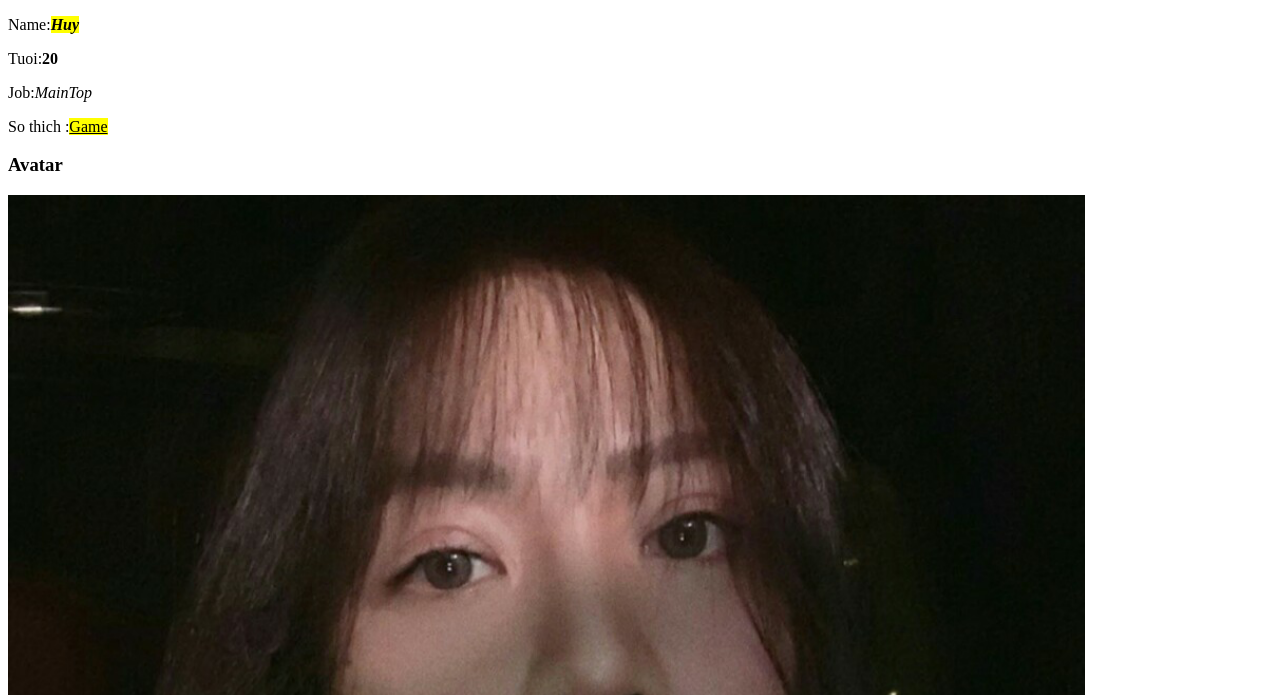
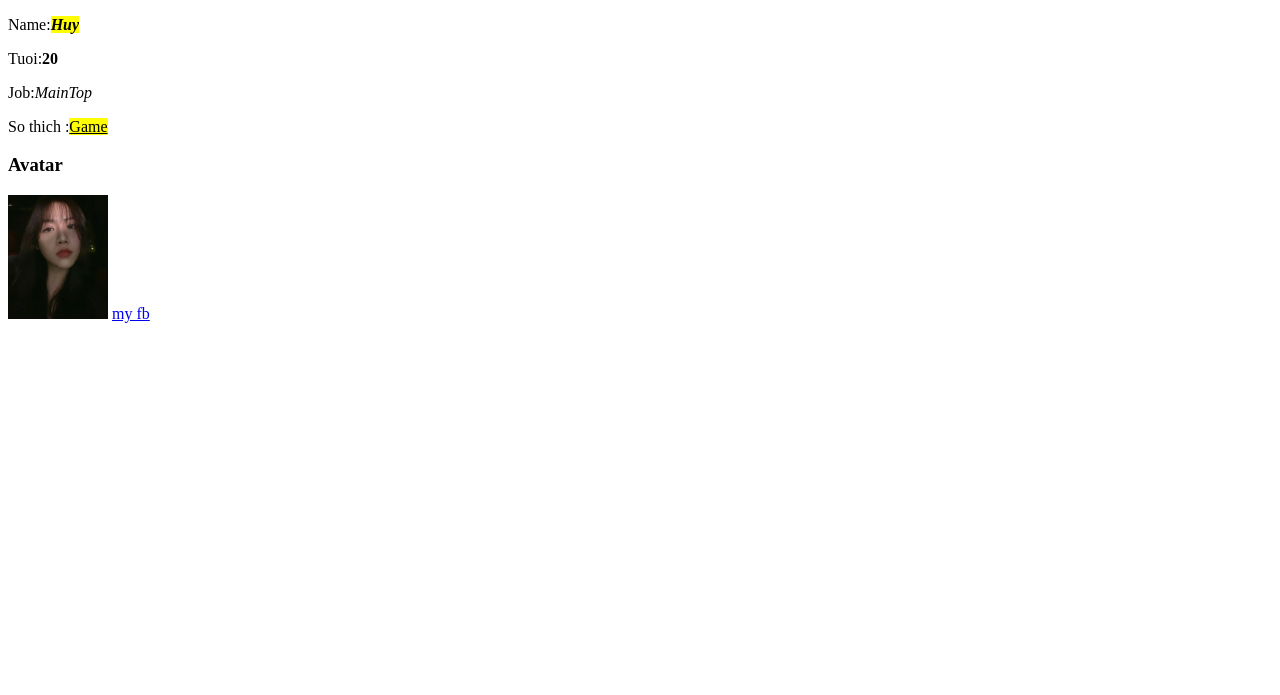
Before and after one commit to Yuh06/yuh06.github.io, a plain HTML site: page index2.html in a window 1280 px wide. Shown: the part 105-800 px from the top of the page. Drawn offline with Linux system fonts and the light colour scheme.

Commit message:
them link

```diff
--- a/index2.html
+++ b/index2.html
@@ -13,6 +13,7 @@
     <p>Job:<i>MainTop</i></p>
     <p>So thich :<ins><mark>Game</mark></ins></p>
     <h3>Avatar</h3>
-    <img src="./images/IMG_20191108_181419.png" alt="Avt">
+    <img width="100px" src="./images/IMG_20191108_181419.png" alt="Avt">
+    <a href="https://www.facebook.com" target="_blank" rel="">my fb</a>
 </body>
 </html>
```
